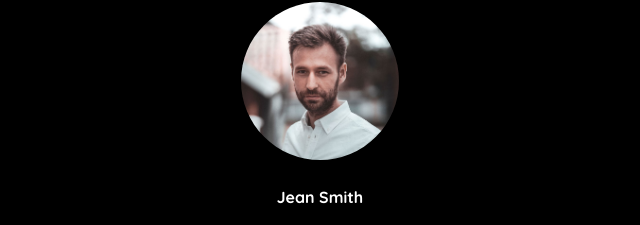
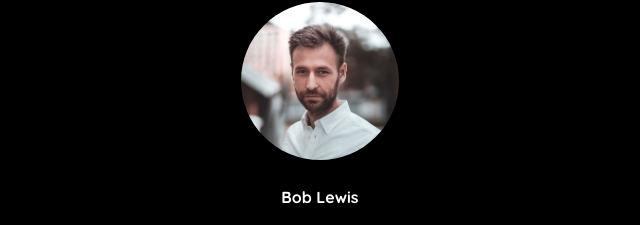
Before and after one commit to rmccabeny/A.LeePhotography, a plain HTML site: page index.html in a window 1280 px wide. Shown: the part 1966-2191 px from the top of the page, 446-1086 px from the left. Drawn offline with nearby package versions, Linux system fonts and the light colour scheme; files whose address does not match are found by name.

Commit message:
update file

```diff
--- a/index.html
+++ b/index.html
@@ -186,7 +186,7 @@
                       <figure class="mx-auto d-inline-block">
                         <img src="images/person_3.jpg" alt="Image" class="mx-auto img-fluid w-25 rounded-circle">
                       </figure>
-                      <p class="text-white"><strong>Jean Smith</strong></p>
+                      <p class="text-white"><strong>Bob Lewis</strong></p>
                       <blockquote>
                         <p>&ldquo;Lorem ipsum dolor sit amet, consectetur adipisicing elit. Unde tenetur quis facilis quam optio voluptate totam placeat, doloremque. Sit repellat ipsum dolor fugit similique itaque maxime saepe ipsam. Velit, harum!&rdquo;</p>
                       </blockquote>
```
